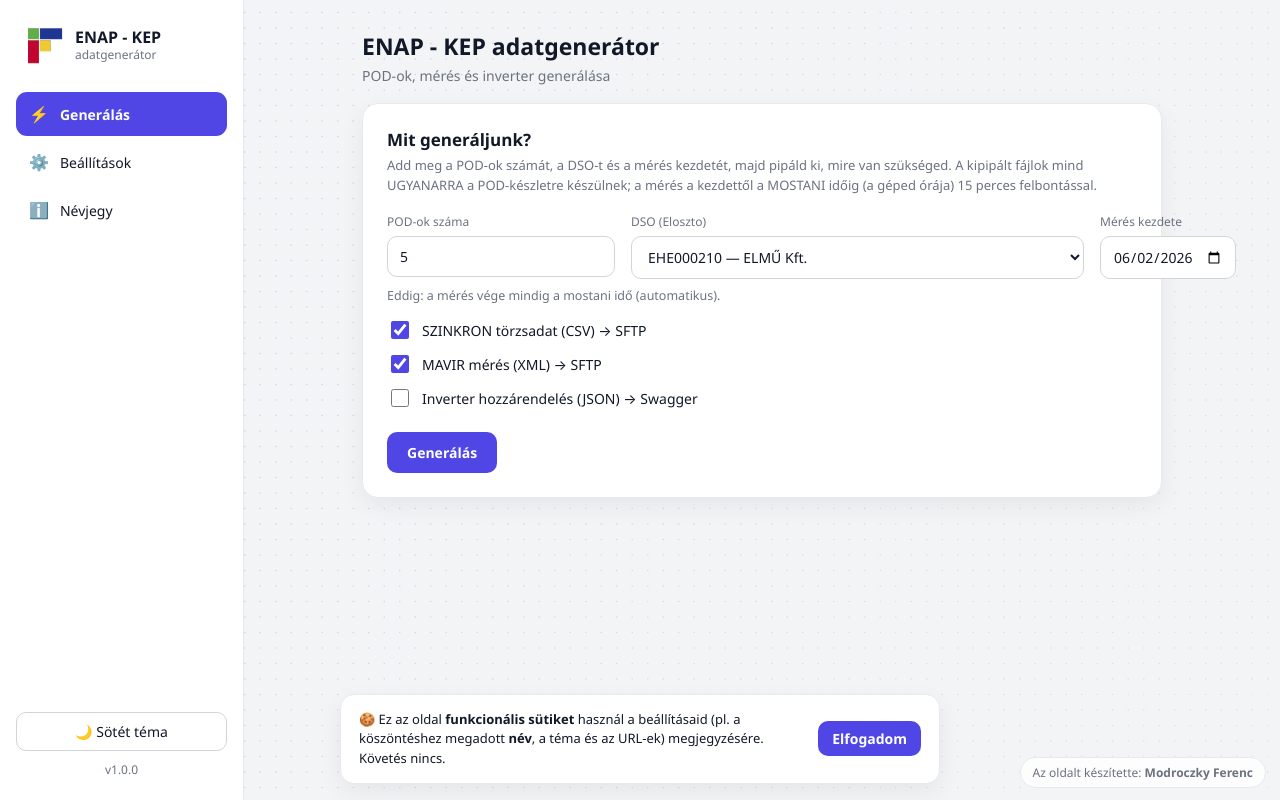
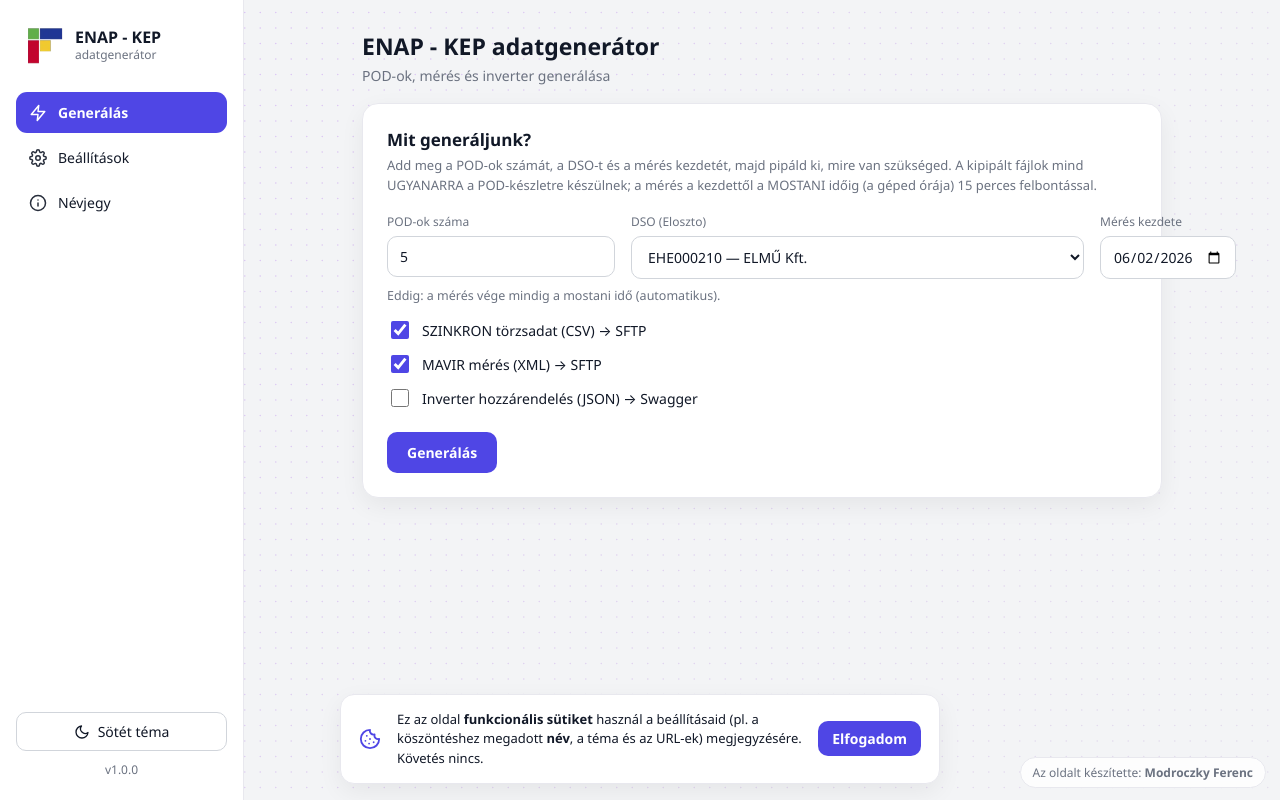
Before and after one commit to GiantFace/energy-data-creator, a React (Vite) app: page / in a window 1280 px wide. Built offline with nearby package versions, Linux system fonts and the light colour scheme.

Commit message:
Esztetikus vonalas SVG-ikonok (Lucide-stilus) az emojik helyett

```diff
--- a/src/App.css
+++ b/src/App.css
@@ -70,7 +70,8 @@ body {
 }
 .nav-item:hover { background: var(--hover); }
 .nav-item.active { background: var(--accent); color: #fff; font-weight: 600; }
-.nav-ic { font-size: 16px; }
+.nav-ic { display: inline-flex; align-items: center; justify-content: center; opacity: 0.9; }
+.nav-item.active .nav-ic { opacity: 1; }
 
 .side-foot { margin-top: auto; display: flex; flex-direction: column; gap: 10px; align-items: stretch; }
 .version { text-align: center; font-size: 12px; color: var(--muted); }
@@ -116,14 +117,14 @@ html[data-theme='dark'] input[type='date'] { color-scheme: dark; }
 .check input { width: 18px; height: 18px; accent-color: var(--accent); }
 
 button { font-family: inherit; font-size: 14px; border-radius: 10px; cursor: pointer; border: none; transition: background 0.15s ease, opacity 0.15s ease; }
-.primary { background: var(--accent); color: #fff; font-weight: 600; padding: 11px 20px; margin-top: 16px; }
+.primary { background: var(--accent); color: #fff; font-weight: 600; padding: 11px 20px; margin-top: 16px; display: inline-flex; align-items: center; justify-content: center; gap: 8px; }
 .primary:hover { background: var(--accent-strong); }
 .primary.sm { padding: 8px 14px; margin: 0; }
 
 .ghost {
   background: var(--surface); color: var(--ink);
   border: 1px solid var(--input-border); padding: 9px 14px;
-  text-decoration: none; display: inline-flex; align-items: center; justify-content: center;
+  text-decoration: none; display: inline-flex; align-items: center; justify-content: center; gap: 8px;
 }
 .ghost:hover { background: var(--hover); }
 .ghost.sm { padding: 8px 12px; font-size: 13px; }
@@ -149,6 +150,7 @@ button { font-family: inherit; font-size: 14px; border-radius: 10px; cursor: poi
   border-radius: 14px; box-shadow: var(--shadow);
   padding: 15px 18px; display: flex; gap: 16px; align-items: center;
 }
+.cookie-ic { display: inline-flex; align-items: center; color: var(--accent); flex-shrink: 0; }
 .cookie-text { font-size: 13px; line-height: 1.5; color: var(--ink); flex: 1; }
 
 .credit {
--- a/src/App.tsx
+++ b/src/App.tsx
@@ -9,6 +9,7 @@ import {
   type InverterSpec,
 } from './lib/generators';
 import { getCookie, setCookie } from './lib/cookies';
+import { Icon, type IconName } from './Icons';
 import './App.css';
 
 const APP_VERSION = 'v1.0.0';
@@ -72,7 +73,7 @@ export default function App() {
   useEffect(() => { document.documentElement.dataset.theme = theme; }, [theme]);
 
   const greeting = useMemo(
-    () => (name.trim() ? `Üdv, ${name.trim()}! 👋` : 'POD-ok, mérés és inverter generálása'),
+    () => (name.trim() ? `Üdv, ${name.trim()}!` : 'POD-ok, mérés és inverter generálása'),
     [name],
   );
 
@@ -99,10 +100,10 @@ export default function App() {
   const targetLabel = (t: string) => (t === 'swagger' ? 'Swagger UI' : 'SFTP web kliens');
   const targetUrl = (t: string) => (t === 'swagger' ? swaggerUrl : sftpUrl);
 
-  const nav: { id: View; icon: string; label: string }[] = [
-    { id: 'generate', icon: '⚡', label: 'Generálás' },
-    { id: 'settings', icon: '⚙️', label: 'Beállítások' },
-    { id: 'about', icon: 'ℹ️', label: 'Névjegy' },
+  const nav: { id: View; icon: IconName; label: string }[] = [
+    { id: 'generate', icon: 'zap', label: 'Generálás' },
+    { id: 'settings', icon: 'settings', label: 'Beállítások' },
+    { id: 'about', icon: 'info', label: 'Névjegy' },
   ];
 
   return (
@@ -135,13 +136,14 @@ export default function App() {
                 className={`nav-item${view === n.id ? ' active' : ''}`}
                 onClick={() => setView(n.id)}
               >
-                <span className="nav-ic">{n.icon}</span> {n.label}
+                <span className="nav-ic"><Icon name={n.icon} size={18} /></span> {n.label}
               </button>
             ))}
           </nav>
           <div className="side-foot">
             <button className="ghost block" onClick={() => setTheme(theme === 'dark' ? 'light' : 'dark')}>
-              {theme === 'dark' ? '☀  Világos téma' : '🌙  Sötét téma'}
+              <Icon name={theme === 'dark' ? 'sun' : 'moon'} size={16} />
+              {theme === 'dark' ? 'Világos téma' : 'Sötét téma'}
             </button>
             <div className="version">{APP_VERSION}</div>
           </div>
@@ -225,8 +227,8 @@ export default function App() {
                           <div className="rhint">{f.hint} · {f.meta}</div>
                         </div>
                         <div className="ractions">
-                          <button className="primary sm" onClick={() => download(f)}>⬇ Letöltés</button>
-                          <a className="ghost sm" href={targetUrl(f.target)} target="_blank" rel="noreferrer">↗ {targetLabel(f.target)}</a>
+                          <button className="primary sm" onClick={() => download(f)}><Icon name="download" size={15} /> Letöltés</button>
+                          <a className="ghost sm" href={targetUrl(f.target)} target="_blank" rel="noreferrer"><Icon name="external" size={15} /> {targetLabel(f.target)}</a>
                         </div>
                       </div>
                     ))}
@@ -280,8 +282,9 @@ export default function App() {
 
       {!cookieOk && (
         <div className="cookie-banner" role="dialog" aria-label="Cookie tájékoztató">
+          <span className="cookie-ic"><Icon name="cookie" size={22} /></span>
           <div className="cookie-text">
-            🍪 Ez az oldal <b>funkcionális sütiket</b> használ a beállításaid (pl. a köszöntéshez megadott <b>név</b>,
+            Ez az oldal <b>funkcionális sütiket</b> használ a beállításaid (pl. a köszöntéshez megadott <b>név</b>,
             a téma és az URL-ek) megjegyzésére. Követés nincs.
           </div>
           <button className="primary sm" onClick={() => { setCookie('cookie_consent', '1'); setCookieOk(true); }}>
--- /dev/null
+++ b/src/Icons.tsx
@@ -0,0 +1,91 @@
+// Tiszta, vonalas SVG-ikonok (Lucide-stílus), currentColor-ral – a témához igazodnak.
+
+export type IconName =
+  | 'zap'
+  | 'settings'
+  | 'info'
+  | 'moon'
+  | 'sun'
+  | 'download'
+  | 'external'
+  | 'cookie';
+
+export function Icon({ name, size = 18 }: { name: IconName; size?: number }) {
+  const c = {
+    width: size,
+    height: size,
+    viewBox: '0 0 24 24',
+    fill: 'none',
+    stroke: 'currentColor',
+    strokeWidth: 2,
+    strokeLinecap: 'round',
+    strokeLinejoin: 'round',
+    'aria-hidden': true,
+  } as const;
+
+  switch (name) {
+    case 'zap':
+      return (
+        <svg {...c}><polygon points="13 2 3 14 12 14 11 22 21 10 12 10 13 2" /></svg>
+      );
+    case 'settings':
+      return (
+        <svg {...c}>
+          <circle cx="12" cy="12" r="3" />
+          <path d="M19.4 15a1.65 1.65 0 0 0 .33 1.82l.06.06a2 2 0 1 1-2.83 2.83l-.06-.06a1.65 1.65 0 0 0-1.82-.33 1.65 1.65 0 0 0-1 1.51V21a2 2 0 0 1-4 0v-.09A1.65 1.65 0 0 0 9 19.4a1.65 1.65 0 0 0-1.82.33l-.06.06a2 2 0 1 1-2.83-2.83l.06-.06a1.65 1.65 0 0 0 .33-1.82 1.65 1.65 0 0 0-1.51-1H3a2 2 0 0 1 0-4h.09A1.65 1.65 0 0 0 4.6 9a1.65 1.65 0 0 0-.33-1.82l-.06-.06a2 2 0 1 1 2.83-2.83l.06.06a1.65 1.65 0 0 0 1.82.33H9a1.65 1.65 0 0 0 1-1.51V3a2 2 0 0 1 4 0v.09a1.65 1.65 0 0 0 1 1.51 1.65 1.65 0 0 0 1.82-.33l.06-.06a2 2 0 1 1 2.83 2.83l-.06.06a1.65 1.65 0 0 0-.33 1.82V9a1.65 1.65 0 0 0 1.51 1H21a2 2 0 0 1 0 4h-.09a1.65 1.65 0 0 0-1.51 1z" />
+        </svg>
+      );
+    case 'info':
+      return (
+        <svg {...c}>
+          <circle cx="12" cy="12" r="10" />
+          <line x1="12" y1="16" x2="12" y2="12" />
+          <line x1="12" y1="8" x2="12.01" y2="8" />
+        </svg>
+      );
+    case 'moon':
+      return (
+        <svg {...c}><path d="M21 12.79A9 9 0 1 1 11.21 3 7 7 0 0 0 21 12.79z" /></svg>
+      );
+    case 'sun':
+      return (
+        <svg {...c}>
+          <circle cx="12" cy="12" r="4" />
+          <line x1="12" y1="2" x2="12" y2="4" />
+          <line x1="12" y1="20" x2="12" y2="22" />
+          <line x1="4.22" y1="4.22" x2="5.64" y2="5.64" />
+          <line x1="18.36" y1="18.36" x2="19.78" y2="19.78" />
+          <line x1="2" y1="12" x2="4" y2="12" />
+          <line x1="20" y1="12" x2="22" y2="12" />
+          <line x1="4.22" y1="19.78" x2="5.64" y2="18.36" />
+          <line x1="18.36" y1="5.64" x2="19.78" y2="4.22" />
+        </svg>
+      );
+    case 'download':
+      return (
+        <svg {...c}>
+          <path d="M21 15v4a2 2 0 0 1-2 2H5a2 2 0 0 1-2-2v-4" />
+          <polyline points="7 10 12 15 17 10" />
+          <line x1="12" y1="15" x2="12" y2="3" />
+        </svg>
+      );
+    case 'external':
+      return (
+        <svg {...c}>
+          <line x1="7" y1="17" x2="17" y2="7" />
+          <polyline points="7 7 17 7 17 17" />
+        </svg>
+      );
+    case 'cookie':
+      return (
+        <svg {...c}>
+          <path d="M12 2a10 10 0 1 0 10 10 4 4 0 0 1-5-5 4 4 0 0 1-5-5" />
+          <path d="M8.5 8.5v.01" />
+          <path d="M16 15.5v.01" />
+          <path d="M12 12v.01" />
+          <path d="M11 17v.01" />
+          <path d="M7 14v.01" />
+        </svg>
+      );
+  }
+}
```
